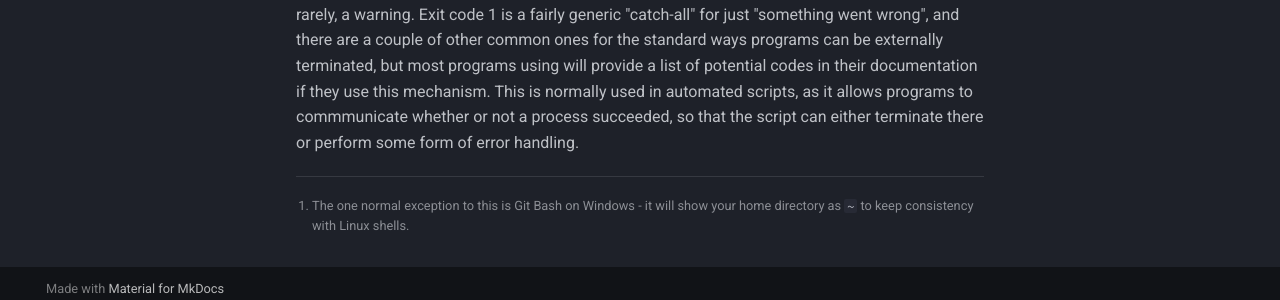
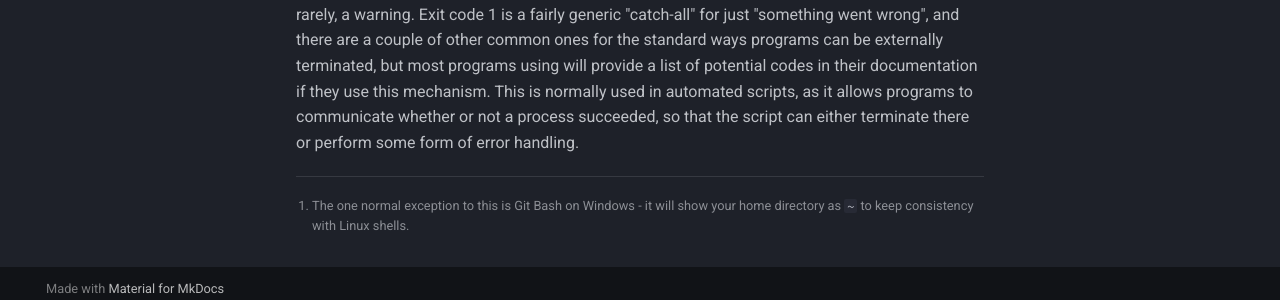
Before and after one commit to qut-robotics-club/robot-docs, an MkDocs documentation site: the page built from docs/robots102/01-command-line-basics.md, in a window 1280 px wide and 900 px high, scrolled down 7251 px. Shown: the part 588-888 px from the top of the window. Built offline with MkDocs 1.6.1 and Material for MkDocs 9.7.7, drawn with Linux system fonts in a browser that asks for light colours; comment, search, counter and statistics services are not loaded; some of the changed text lies outside the part shown.

Commit message:
fix typos

```diff
--- a/docs/robots102/01-command-line-basics.md
+++ b/docs/robots102/01-command-line-basics.md
@@ -267,4 +267,4 @@ This is a (usually) positive integer which gives some information about how the
 The default, 0, means the program exited successfully! (Hopefully. Some programs lie.)
 Anything else means some form of error, or more rarely, a warning.
 Exit code 1 is a fairly generic "catch-all" for just "something went wrong", and there are a couple of other common ones for the standard ways programs can be externally terminated, but most programs using will provide a list of potential codes in their documentation if they use this mechanism.
-This is normally used in automated scripts, as it allows programs to commmunicate whether or not a process succeeded, so that the script can either terminate there or perform some form of error handling.
+This is normally used in automated scripts, as it allows programs to communicate whether or not a process succeeded, so that the script can either terminate there or perform some form of error handling.
```
Also changed, not shown: other parts of docs/robots102/01-command-line-basics.md (+2 -2 lines), docs/robots102/02-version-control.md (+1 -1 lines).
